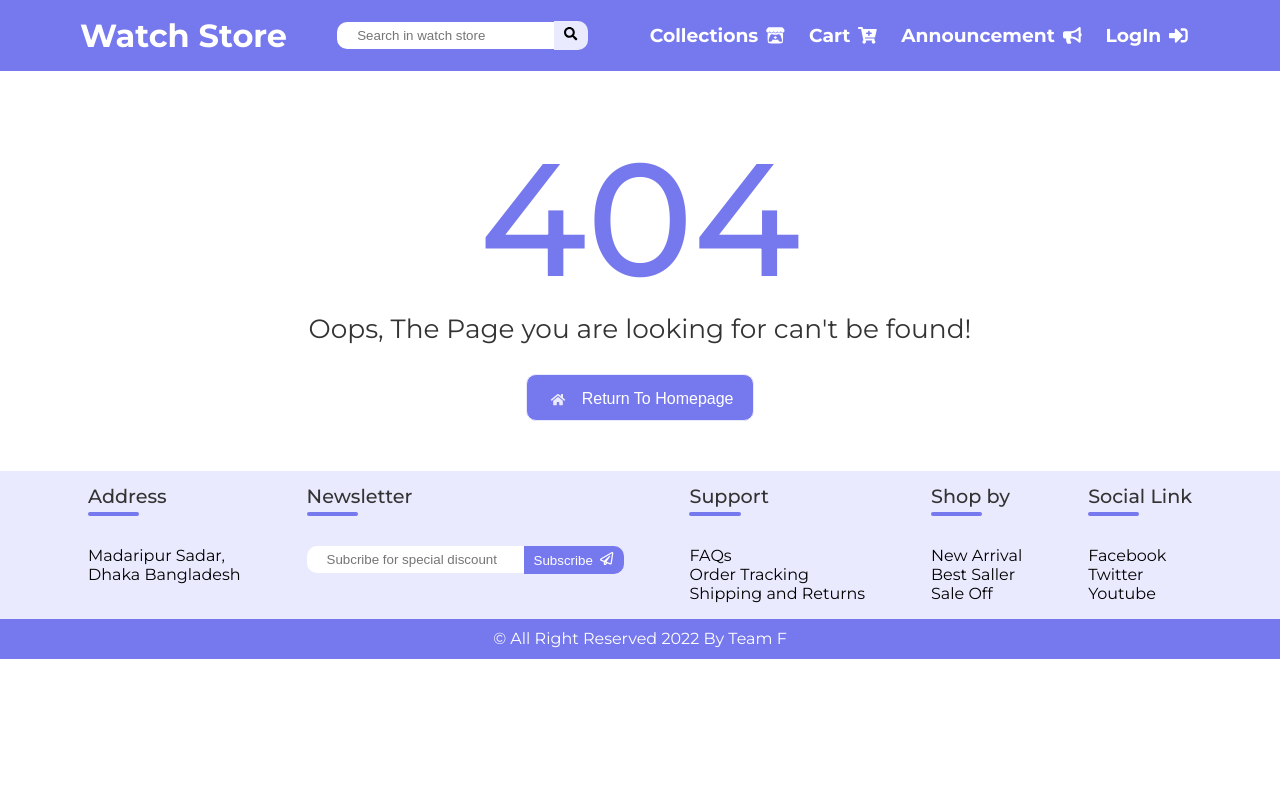
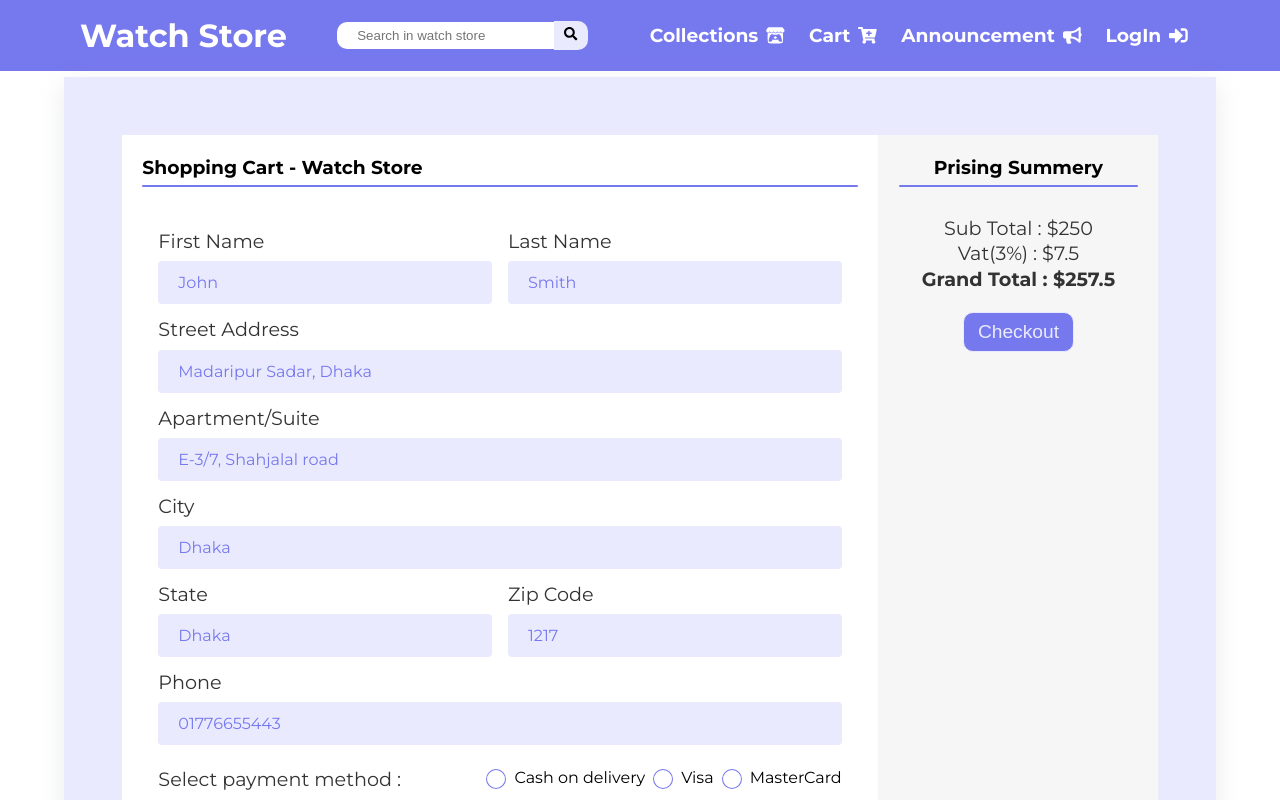
Before and after one commit to XParif/FrontEndWatchStorefsArmyProject, a Next.js app: page /checkout in a window 1280 px wide. Before the commit this address had no page. Shown: the top 800 px of the page. Built offline with nearby package versions, Linux system fonts and the light colour scheme.

Commit message:
checkout ui complete

```diff
--- /dev/null
+++ b/components/cart/checkout/forms.jsx
@@ -0,0 +1,144 @@
+import styled from "styled-components";
+import BlockText from "./../../shared/texts/BlockText";
+
+const FormStyle = styled.form``;
+
+const Field = styled.div`
+  width: 100%;
+
+  & > p {
+    margin: 0 0 10px;
+  }
+
+  & > input {
+    outline: none;
+    /* display: block; */
+    background: ${({ theme }) => theme?.color?.secondary};
+    width: 100%;
+    border: 0;
+    border-radius: 4px;
+    color: ${({ theme }) => theme?.color?.text};
+    /* box-sizing: border-box; */
+    padding: 12px 20px;
+    font-family: inherit;
+    font-size: inherit;
+    font-weight: $semibold;
+    line-height: inherit;
+    transition: 0.3s ease;
+  }
+
+  & > input::placeholder {
+    color: ${({ theme }) => theme?.color?.primary};
+  }
+`;
+
+const Input = ({ title, type, placeholder }) => {
+  return (
+    <Field>
+      <BlockText size="md">{title}</BlockText>
+      <input type={type} placeholder={placeholder} />
+    </Field>
+  );
+};
+
+const MultipleColumn = styled.div`
+  display: flex;
+  margin: 1rem;
+  gap: 1rem;
+  justify-content: space-between;
+  align-items: center;
+`;
+
+const SingleColumn = styled.div`
+  margin: 1rem;
+`;
+
+const CheckBox = styled.div`
+  input {
+    vertical-align: middle;
+    width: 20px;
+    height: 20px;
+    border-radius: 10px;
+    background: none;
+    border: 0;
+    box-shadow: inset 0 0 0 1px ${({ theme }) => theme?.color?.primary};
+    appearance: none;
+    padding: 0;
+    margin: .5rem;
+    transition: box-shadow 150ms cubic-bezier(0.95, 0.15, 0.5, 1.25);
+    pointer-events: none;
+
+    &:focus {
+      outline: none;
+    }
+
+    &:checked {
+      box-shadow: inset 0 0 0 6px ${({ theme }) => theme?.color?.primary};
+    }
+  }
+`;
+
+const Form = () => {
+  return (
+    <FormStyle id="checkout-form">
+      <MultipleColumn>
+        <Input title="First Name" type="text" placeholder="John" />
+        <Input title="Last Name" type="text" placeholder="Smith" />
+      </MultipleColumn>
+      <SingleColumn>
+        <Input
+          title="Street Address"
+          type="text"
+          placeholder="Madaripur Sadar, Dhaka"
+        />
+      </SingleColumn>
+      <SingleColumn>
+        <Input
+          title="Apartment/Suite"
+          type="text"
+          placeholder="E-3/7, Shahjalal road"
+        />
+      </SingleColumn>
+      <SingleColumn>
+        <Input title="City" type="text" placeholder="Dhaka" />
+      </SingleColumn>
+      <MultipleColumn>
+        <Input title="State" type="text" placeholder="Dhaka" />
+        <Input title="Zip Code" type="text" placeholder="1217" />
+      </MultipleColumn>
+      <SingleColumn>
+        <Input title="Phone" type="number" placeholder="01776655443" />
+      </SingleColumn>
+      <MultipleColumn>
+        <BlockText size="md">Select payment method :</BlockText>
+        <CheckBox>
+          <input type="radio" id="cod" name="payment" value="cod" />
+          <label for="cod">Cash on delivery</label>
+          <input type="radio" id="visa" name="payment" value="visa" />
+          <label for="visa">Visa</label>
+          <input
+            type="radio"
+            id="mastercard"
+            name="payment"
+            value="mastercard"
+          />
+          <label for="mastercard">MasterCard</label>
+        </CheckBox>
+      </MultipleColumn>
+      <SingleColumn>
+        <Input
+          title="Card Number"
+          type="number"
+          placeholder="1234 1234 1234 1234"
+        />
+      </SingleColumn>
+      <MultipleColumn>
+        <Input title="Month" type="number" placeholder="12" />
+        <Input title="Year" type="number" placeholder="22" />
+        <Input title="CVVC" type="number" placeholder="123" />
+      </MultipleColumn>
+    </FormStyle>
+  );
+};
+
+export default Form;
--- /dev/null
+++ b/components/cart/checkout/index.jsx
@@ -0,0 +1,30 @@
+import styled from "styled-components";
+import Bar from "../../shared/texts/Bar";
+import Form from "./forms";
+
+const CartInfoWrap = styled.div`
+  flex: 3;
+  padding: 2%;
+  background-color: ${({ theme }) => theme?.color?.white};
+`;
+
+const Hader = styled.div`
+  display: flex;
+  justify-content: space-between;
+  width: 100%;
+`;
+const CartTitle = styled.h3``;
+
+const CheckoutForm = () => {
+  return (
+    <CartInfoWrap>
+      <Hader>
+        <CartTitle>Shopping Cart - Watch Store</CartTitle>
+      </Hader>
+      <Bar width="full" height="sm" />
+      <Form />
+    </CartInfoWrap>
+  );
+};
+
+export default CheckoutForm;
--- /dev/null
+++ b/pages/checkout.js
@@ -0,0 +1,52 @@
+import Link from "next/link";
+import styled from "styled-components";
+import Button from "../components/shared/buttons";
+import CartInfo from "../components/cart/CartInfo";
+import CartPrising from "../components/cart/CartPrising";
+import CheckoutForm from './../components/cart/checkout/';
+
+const CartContainer = styled.div`
+  display: flex;
+  flex-direction: column;
+  margin: 0.5% auto;
+  width: 90%;
+  background-color: ${({ bg, theme }) =>
+    theme.color[bg] ?? theme?.color?.secondary};
+  min-height: 500px;
+  box-shadow: rgba(149, 157, 165, 0.2) 0px 8px 24px;
+  /* text-align: center; */
+`;
+
+const InfoContainer = styled.div`
+  display: flex;
+  width: 100%;
+  padding: 5%;
+  margin: 0 auto;
+`;
+
+const BackButtonContainer = styled.div`
+  text-align: center;
+  margin: 20px;
+`;
+
+const Checkout = () => {
+  return (
+    <>
+      <CartContainer>
+        <InfoContainer>
+          <CheckoutForm/>
+          <CartPrising />
+        </InfoContainer>
+      </CartContainer>
+      <BackButtonContainer>
+        <Link href="/">
+          <Button bg="primary" fontSize={"lg"}>
+            Back To Collections
+          </Button>
+        </Link>
+      </BackButtonContainer>
+    </>
+  );
+};
+
+export default Checkout;
```
